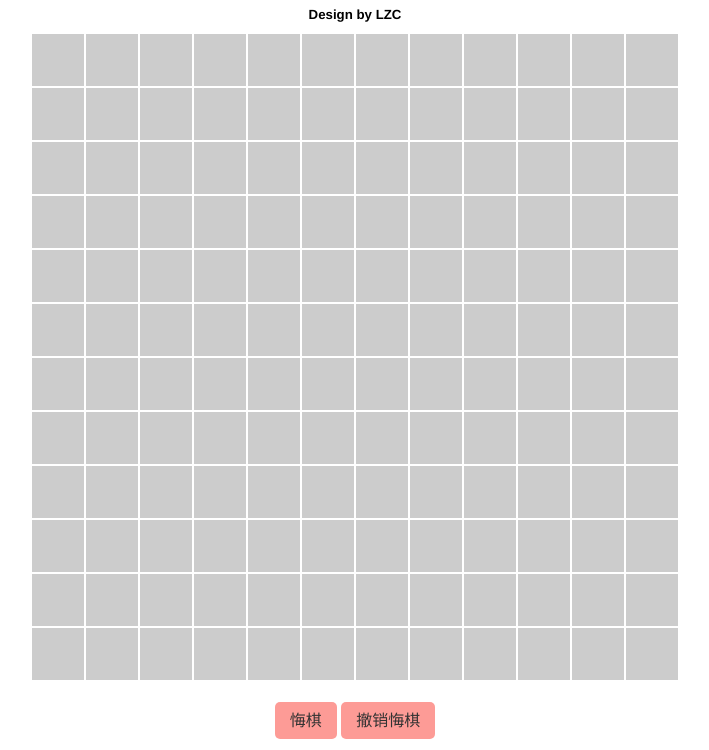
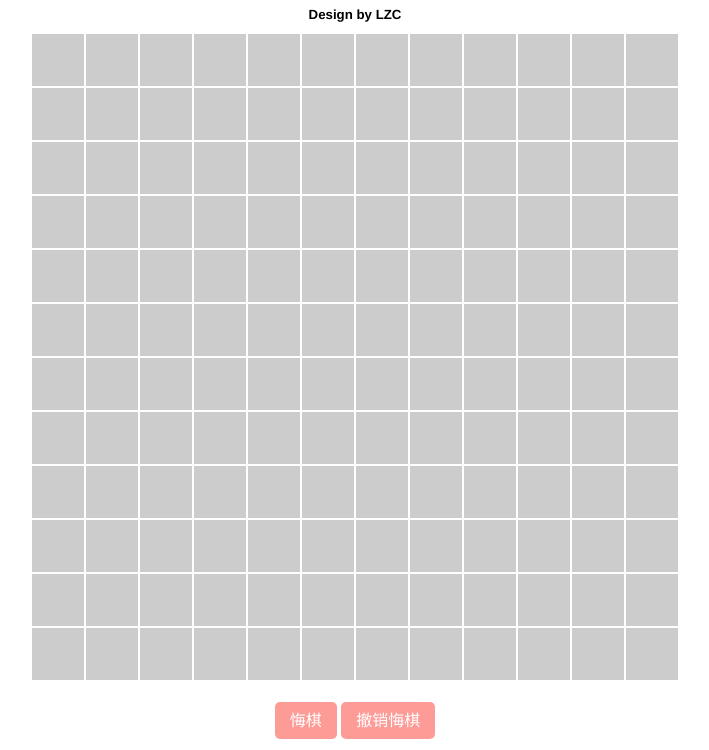
Before and after one commit to ZhechenLi/fir, a plain HTML site: page index.html in a window 1280 px wide. Shown: the part 50-800 px from the top of the page, without its empty margins (285-994 px from the left). Drawn offline with nearby package versions, Linux system fonts and the light colour scheme.

Commit message:
A some resource

```diff
--- a/css/main-doc-style.css
+++ b/css/main-doc-style.css
@@ -41,7 +41,7 @@ td.undone:hover{
 }
 .button-group a{
   cursor: pointer;
-  color: #333;
+  color: #FFF;
   background: #FD9B96;
   padding: 10px 15px;
   border: 1px;
```
Also changed, not shown: images/blackchess.png (deleted), images/pane.png (added).
